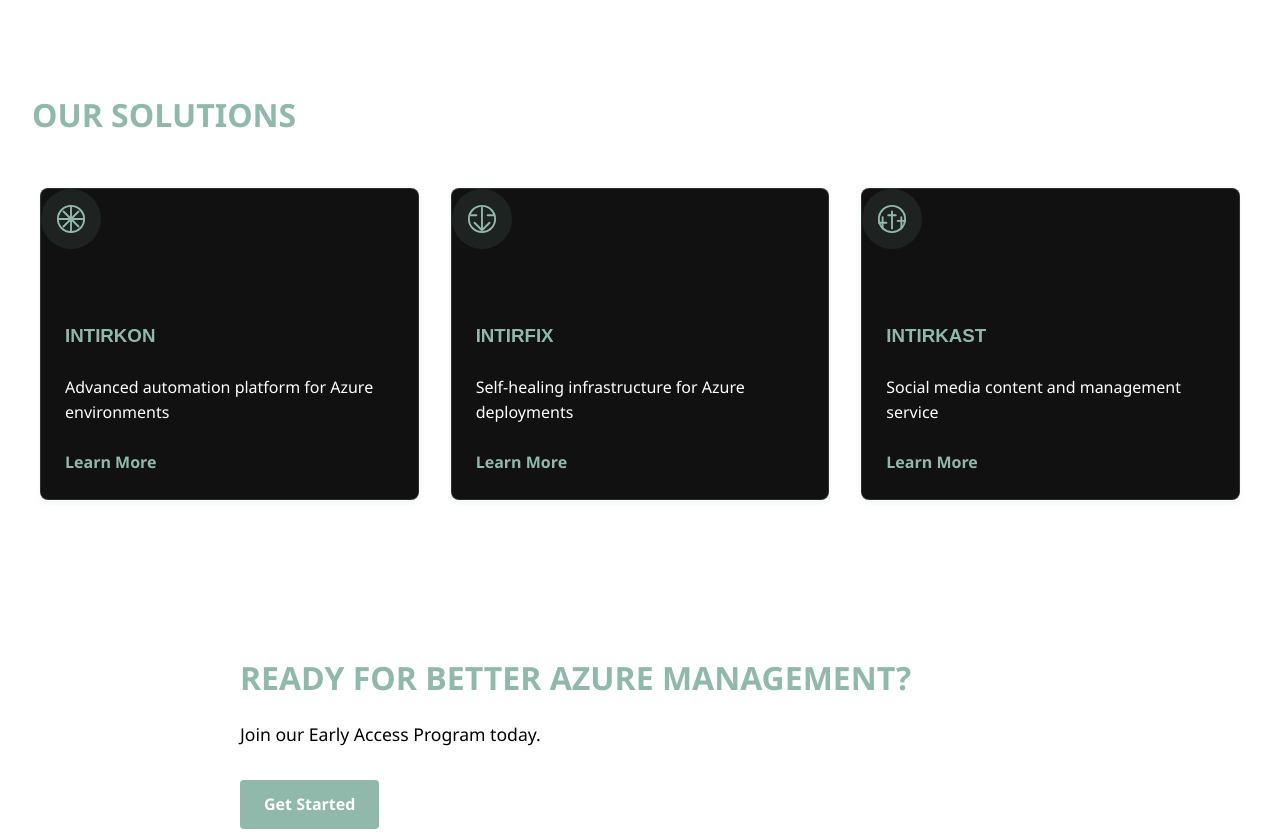
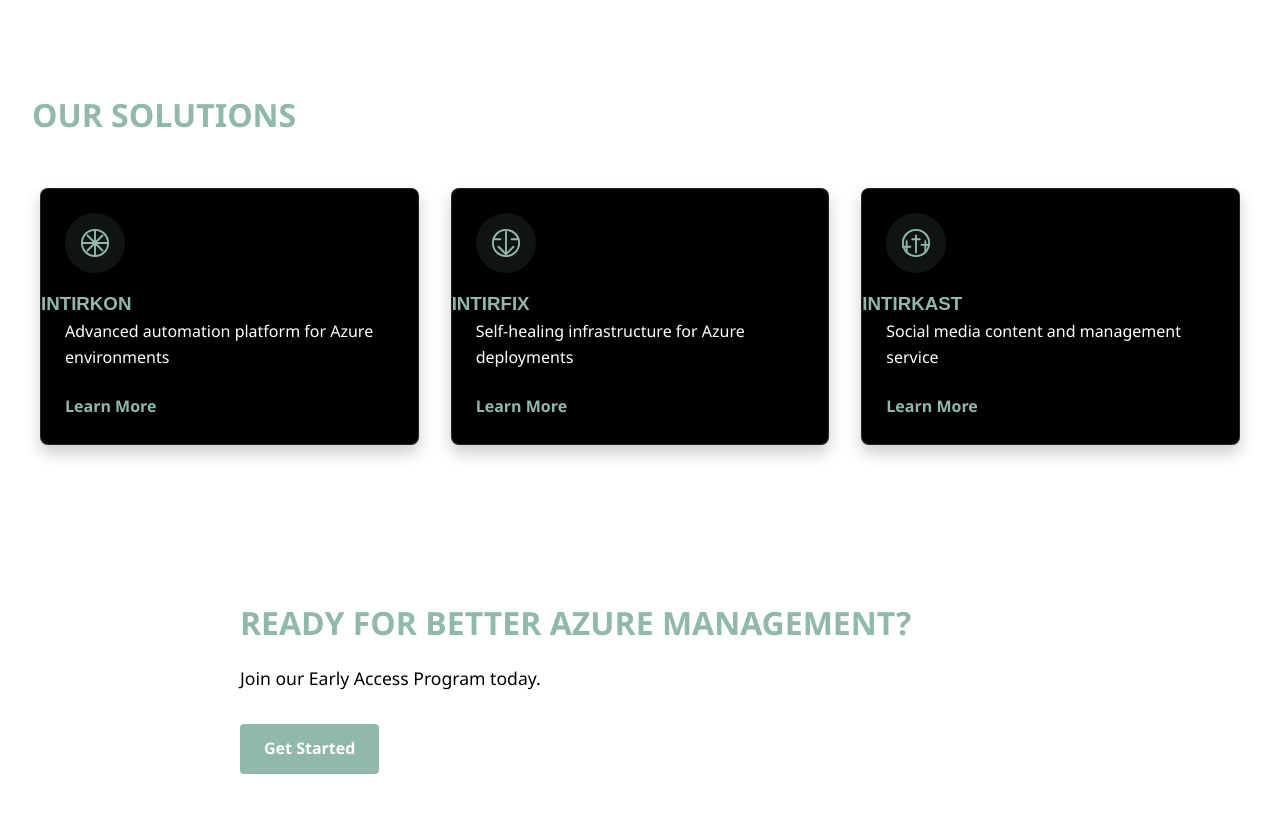
Before and after one commit to schoonercg/netrunsystems, a Flask app: page / in a window 1280 px wide. Shown: the part 1001-1838 px from the top of the page. Run offline with Flask 3, Linux system fonts and the light colour scheme.

Commit message:
Assistant checkpoint: Update product card styles to match feature cards
Assistant generated file changes:
- static/css/styles.css: Update product card styles to match feature cards

---

User prompt:

make the same update to the product-cards

Replit-Commit-Author: Assistant
Replit-Commit-Session-Id: 69c2221a-5203-4e90-a048-2a57da72fcf5

```diff
--- a/static/css/styles.css
+++ b/static/css/styles.css
@@ -420,13 +420,16 @@ nav {
 }
 
 .product-icon {
+  display: flex;
+  align-items: center;
   margin-bottom: 1rem;
+  padding: 1.5rem 1.5rem 0;
 }
 
 .solution-icon {
   width: 60px;
   height: 60px;
-  margin-bottom: 1rem;
+  margin-right: 1rem;
 }
 
 .product-image {
@@ -536,27 +539,29 @@ nav {
 }
 
 .product-card {
-  background-color: #111;
+  background-color: #000000;
   border-radius: 8px;
   overflow: hidden;
-  box-shadow: 0 4px 6px rgba(144, 185, 171, 0.1);
+  box-shadow: 0 8px 16px rgba(0, 0, 0, 0.2);
   transition: transform 0.3s ease;
   border: 1px solid rgba(144, 185, 171, 0.2);
+  color: #ffffff;
 }
 
 .product-card:hover {
   transform: translateY(-5px);
-  border-color: rgba(144, 185, 171, 0.5);
+  box-shadow: 0 12px 20px rgba(0, 0, 0, 0.3);
 }
 
 .product-card h3 {
   font-family: 'Futura Bold', 'Futura', sans-serif;
-  padding: 1.5rem 1.5rem 0.5rem;
   color: var(--primary-color);
+  margin: 0;
 }
 
 .product-card p {
   padding: 0 1.5rem 1.5rem;
+  color: #ffffff;
 }
 
 .btn-learn-more {
@@ -1168,7 +1173,7 @@ h1, h2, h3, h4, h5, h6 {
   background-color: var(--white);
   padding: 1.5rem;
   border-radius: 8px;
-  box-shadow: 0 2px 5px rgba(0, 0, 0, 0.1);
+  box-shadow: 0 2px 5px rgba(0,0, 0, 0.1);
 }
 
 .dashboard-card h3 {
@@ -1412,3 +1417,4 @@ h1, h2, h3, h4, h5, h6 {
   width: 100%;
   margin-top: 1rem;
 }
+/*The style has been updated to match the feature cards*/
```
